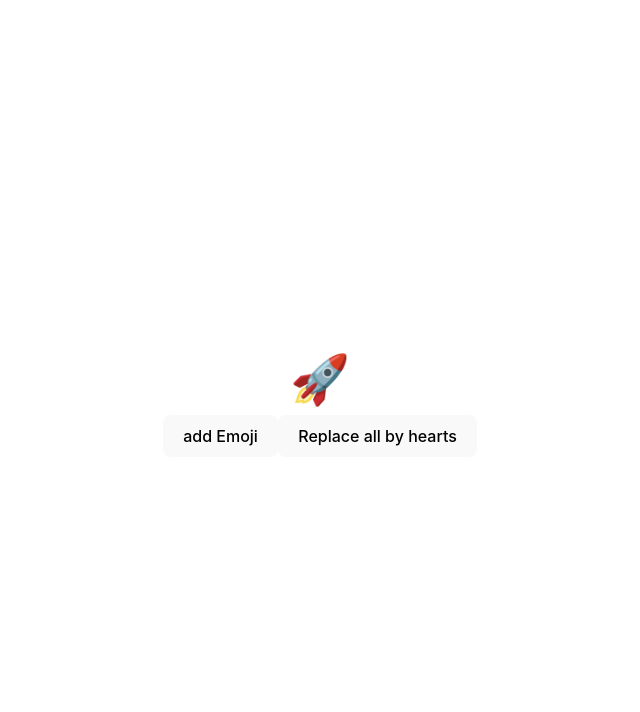
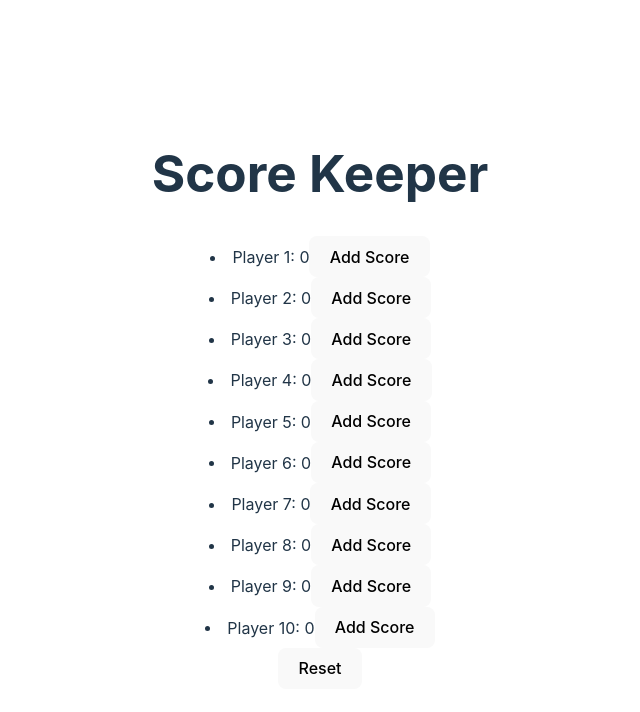
Before and after one commit to IvanKent/Intermediate-state-concepts, a React (Vite) app: page / in a window 1280 px wide. Shown: the top 712 px of the page, without its empty margins (320-960 px from the left). Built offline with nearby package versions, Linux system fonts and the light colour scheme.

Commit message:
scorekeeper2

```diff
--- a/src/App.jsx
+++ b/src/App.jsx
@@ -3,6 +3,7 @@ import RandomNumber from './RandomNumber'
 import RowColor from './RowColor'
 import ScoreKeeper from './ScoreKeeper'
 import EmojiAdder from './EmojiAdder'
+import ScoreKeeper2 from './ScoreKeeper2'
 const colors = [
   "red",
   "blue",
@@ -37,7 +38,8 @@ function App() {
     <div>
       {/* <RowColor colors={colors}/> */}
       {/* <ScoreKeeper/> */}
-      <EmojiAdder emojis={emojis}/>
+      {/* <EmojiAdder emojis={emojis}/> */}
+      <ScoreKeeper2 players={10}/>
     </div>
   )
 }
--- /dev/null
+++ b/src/ScoreKeeper2.jsx
@@ -0,0 +1,44 @@
+import { useState } from "react";
+function ScoreKeeper2({players = 2, target = 10}) {
+    const playerArray = new Array(players).fill(0)
+    const [player, setPlayer] = useState(playerArray)
+
+    // function addScore(id) {
+    //     setPlayer(oldPlayerScore => {
+    //         const copy = [...oldPlayerScore]
+    //         copy[id] +=1;
+    //         return copy;
+    //     })
+    // }
+
+    function addScore(id) { //react way
+        setPlayer(oldPlayerScore => {
+            return oldPlayerScore.map((e,i) => {
+                if(id === i) {
+                   return e+=1;
+                }
+                return e;
+            })
+        })
+    }
+
+    function reset() {
+        setPlayer(new Array(players).fill(0))
+    }
+
+    return (
+        <div>
+            <h1>Score Keeper</h1>
+            {player.map((e, i) =>
+                ( <li key={i}>Player {i+1}: {e}
+                    <button onClick={() => addScore(i)}>Add Score</button>
+                    {e >= target ? <h2> You win!</h2> : null}
+                </li>
+
+            ))}
+            <button onClick={reset}>Reset</button>
+        </div>
+    )
+}
+
+export default ScoreKeeper2;
```
